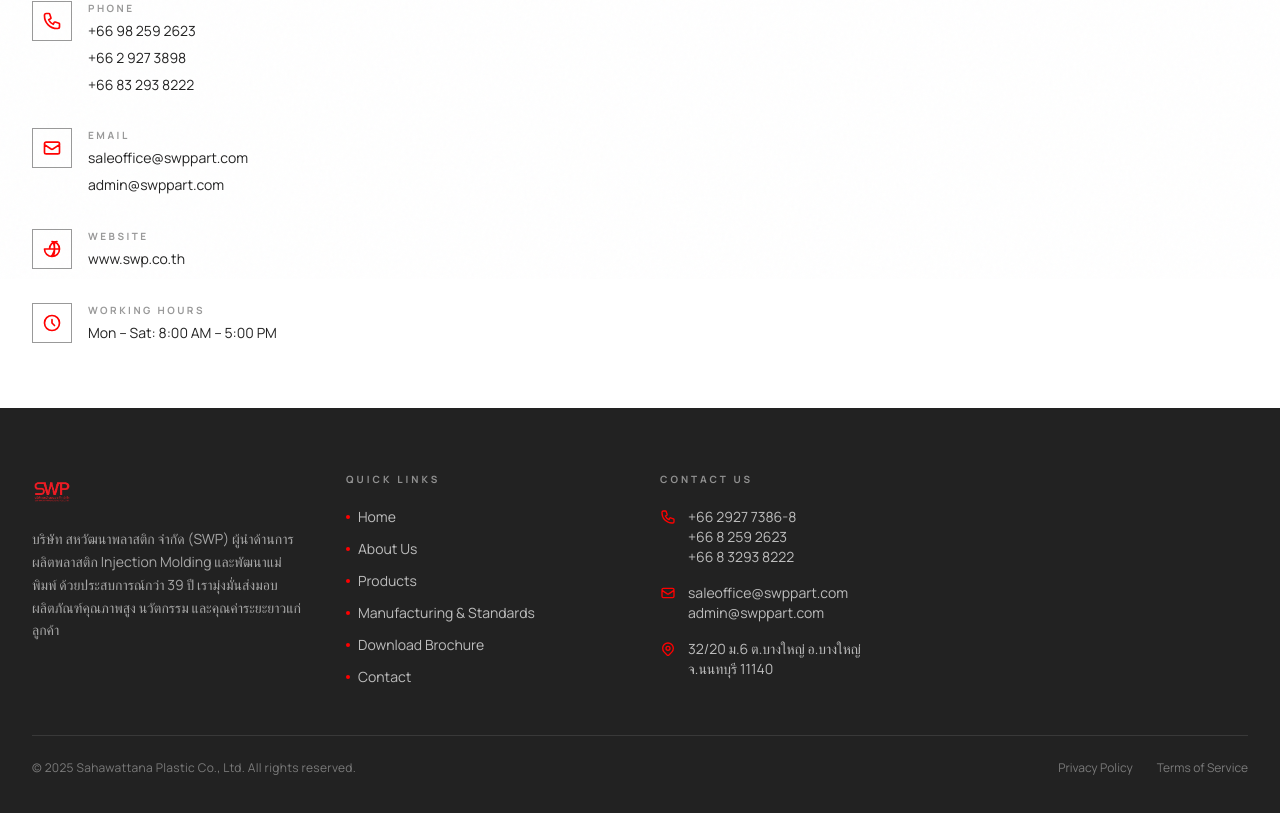
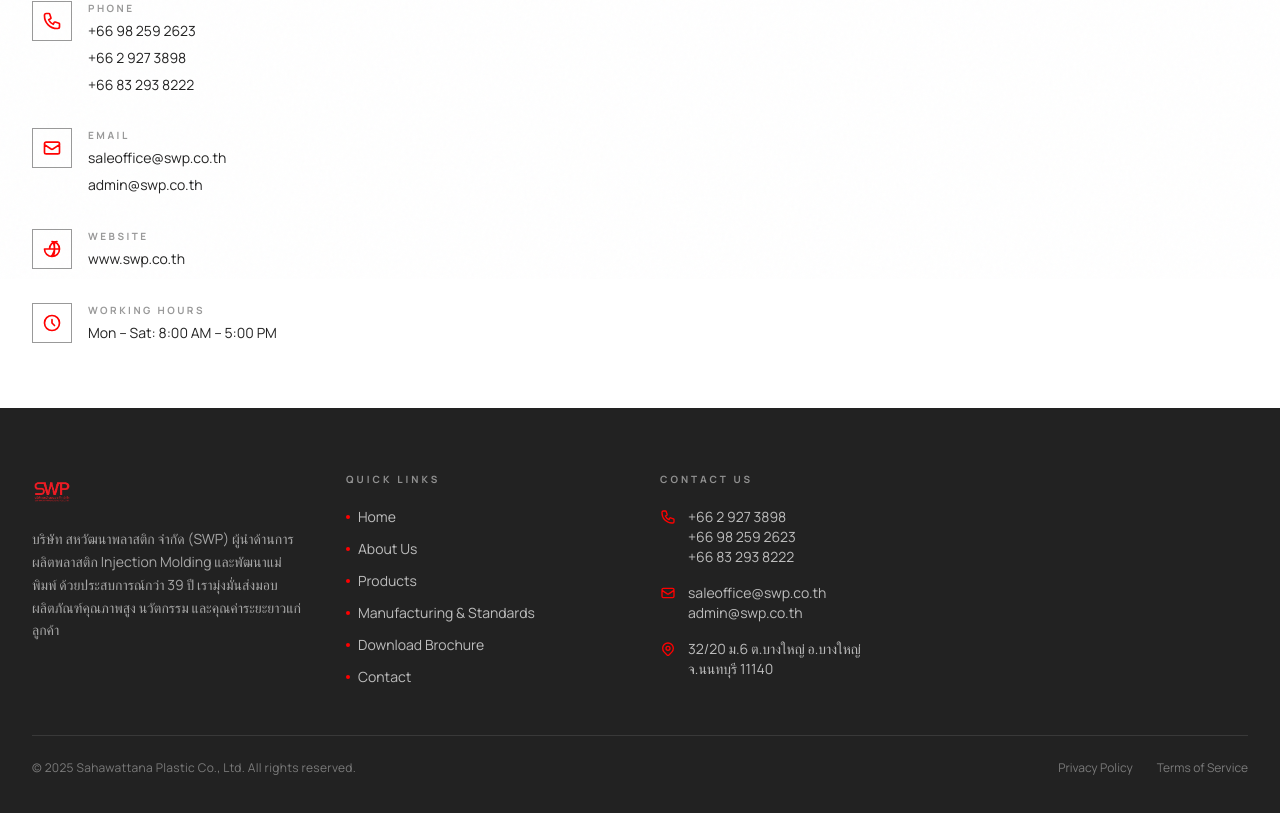
Before and after one commit to Smile-git-dev/swp-website, a Next.js app: page /contact in a window 1280 px wide. Shown: the part 521-1334 px from the top of the page. Built offline with nearby package versions, Linux system fonts and the light colour scheme.

Commit message:
Update contact and footer

```diff
--- a/src/app/contact/components/ContactSection.tsx
+++ b/src/app/contact/components/ContactSection.tsx
@@ -79,8 +79,8 @@
     label: 'EMAIL',
     value: (
       <div className="space-y-1">
-        <span className="block">saleoffice@swppart.com</span>
-        <span className="block">admin@swppart.com</span>
+        <span className="block">saleoffice@swp.co.th</span>
+        <span className="block">admin@swp.co.th</span>
       </div>
     ),
   },
--- a/src/components/Footer.tsx
+++ b/src/components/Footer.tsx
@@ -105,15 +105,15 @@
 
                 <div>
                   <p className="text-white/70 text-sm">
-                    +66 2927 7386-8
+                    +66 2 927 3898
                   </p>
 
                   <p className="text-white/70 text-sm">
-                    +66 8 259 2623
+                    +66 98 259 2623
                   </p>
 
                   <p className="text-white/70 text-sm">
-                    +66 8 3293 8222
+                    +66 83 293 8222
                   </p>
                 </div>
 
@@ -139,11 +139,11 @@
 
                 <div>
                   <p className="text-white/70 text-sm">
-                    saleoffice@swppart.com
+                    saleoffice@swp.co.th
                   </p>
 
                   <p className="text-white/70 text-sm">
-                    admin@swppart.com
+                    admin@swp.co.th
                   </p>
                 </div>
 
```
